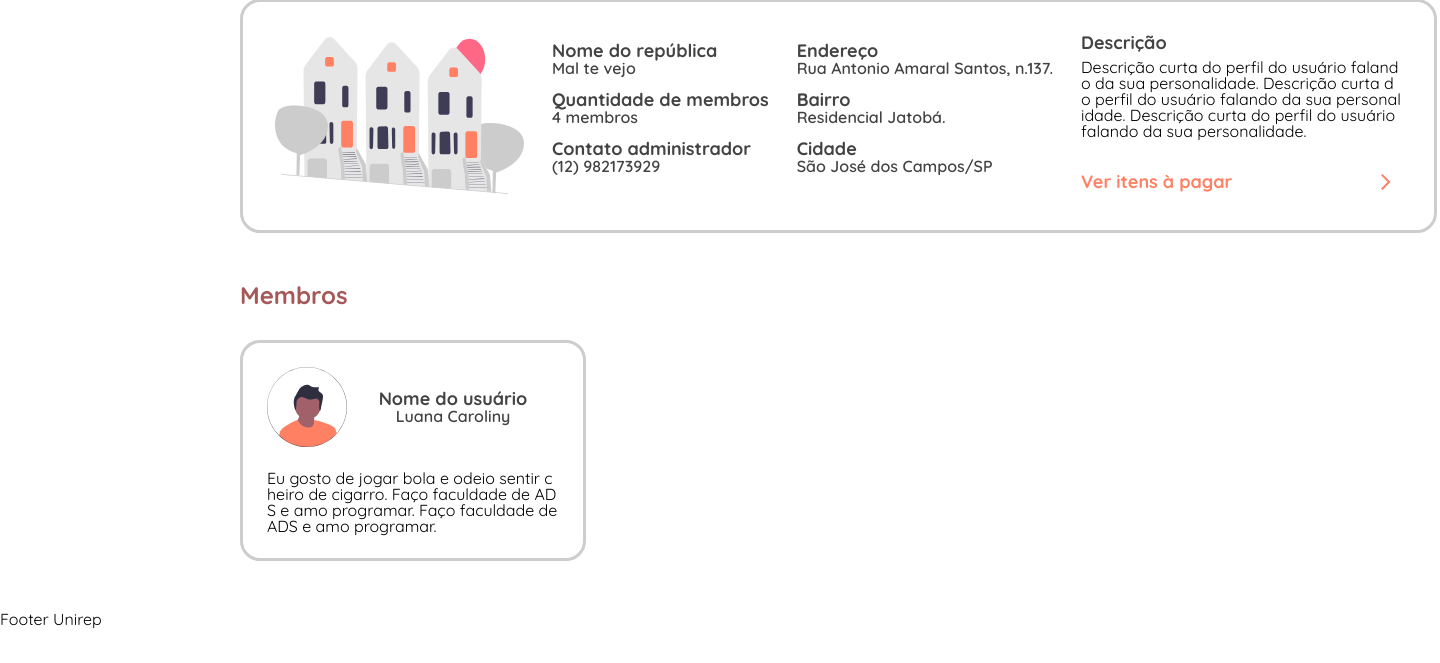
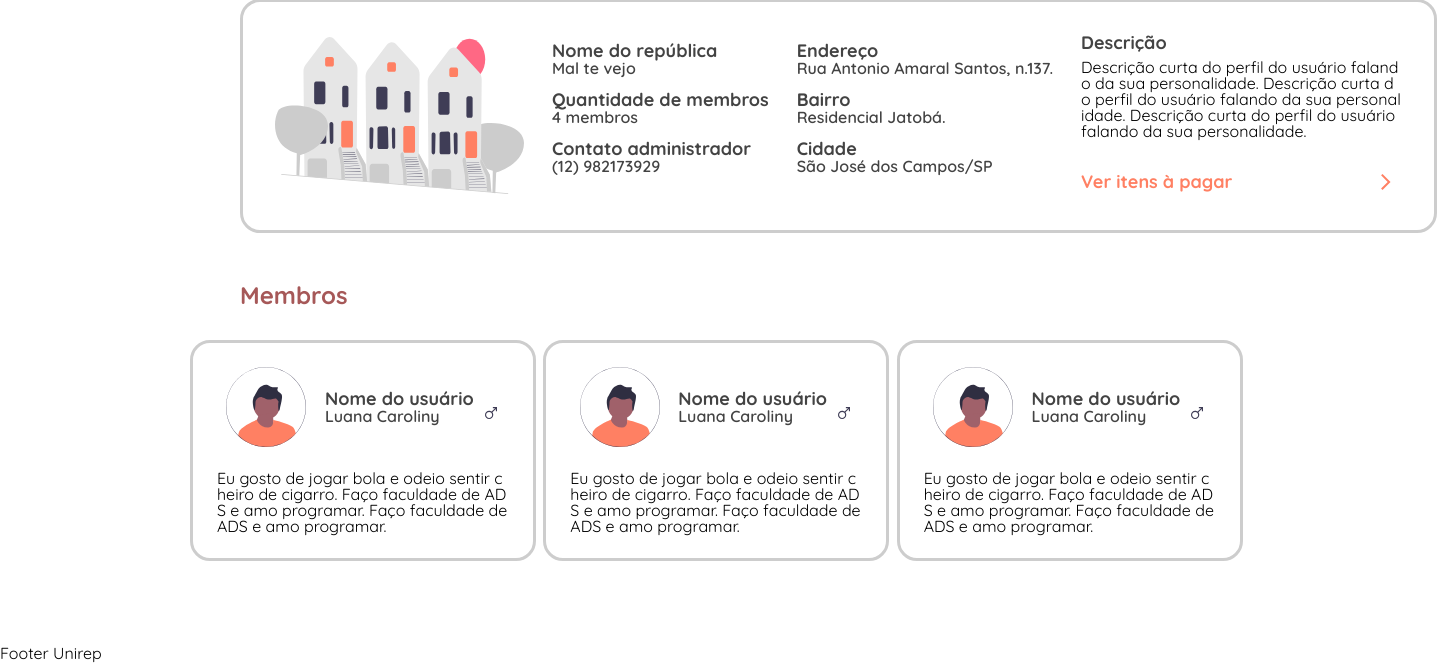
Before and after one commit to luacarol/unirep, a Django app: page /home in a window 1440 px wide. Shown: the part 738-1401 px from the top of the page. Before the commit the page ends 1367 px from the top, so only its background shows below. Run offline with Django 4.2, Linux system fonts and the light colour scheme.

Commit message:
Ajustando a página de home

```diff
--- a/unirep_app/static/css/global.css
+++ b/unirep_app/static/css/global.css
@@ -315,7 +315,7 @@ body {
     box-sizing: border-box;
 }
 
-.member-card div {
+.member-card .div-img-profile-basic-informations {
     width: 100%;
     display: flex;
     flex-direction: row;
--- a/unirep_app/static/css/home.css
+++ b/unirep_app/static/css/home.css
@@ -3,3 +3,34 @@
 .subtitle {
     color: var(--brown);
 }
+
+.section-members {
+    display: flex;
+    flex-direction: column;
+    align-items: center;
+}
+
+.section-members .subtitle-members {
+    align-self: flex-start;
+}
+
+.div-member-cards {
+    width: 66.25em;
+    display: grid;
+    grid-template-columns: 1fr 1fr 1fr;
+}
+
+.div-basic-informations-icon-gender {
+    display: flex;
+    flex-direction: row;
+    align-items: flex-end;
+    justify-content: flex-end;
+}
+
+.div-basic-informations-icon-gender .basic-informations {
+    margin-right: 0.5em;
+}
+
+.member-card .description {
+    text-align: center;
+}
--- /dev/null
+++ b/unirep_app/static/css/partials/pagination.css
@@ -0,0 +1,14 @@
+.div-pagination {
+    width: 100%;
+    position: relative;
+    top: -7em;
+    z-index: -1;
+}
+
+.div-imgs-pagination {
+    display: flex;
+    flex-direction: row;
+    align-items: center;
+    justify-content: space-between;
+    z-index: 0;
+}
--- a/unirep_app/templates/home.html
+++ b/unirep_app/templates/home.html
@@ -140,19 +140,35 @@
 
             </div>
 
-            <div class="section">
+            <div class="section section-members">
 
-                <h2 class="subtitle">Membros</h2>
+                <h2 class="subtitle subtitle-members">Membros</h2>
+
+                <div class="div-member-cards">
 
                     <div class="member-card">
 
-                    <div>
+                        <div class="div-img-profile-basic-informations">
 
                             <img src="{% static 'img/small-male-profile-picture.svg' %}" alt="Imagem do membro da república.">
+
+                            <div class="div-basic-informations-icon-gender">
 
                                 <div class="basic-informations">
                                     <label class="minor-subtitle">Nome do usuário</label>
                                     <p class="legend">Luana Caroliny</p>
+                                </div>
+
+                                <div class="tooltip-content" style="margin: 0;">
+
+                                    <a href="">
+                                        <img src="{% static 'img/gender/icon-gender-male.svg' %}" alt="Male gender icon" />
+                                    </a>
+
+                                    <span class="tooltip-text">masculino</span>
+
+                                </div>
+
                             </div>
 
                         </div>
@@ -160,6 +176,72 @@
                         <p class="commmon-text desciption">Eu gosto de jogar bola e odeio sentir cheiro de cigarro. Faço faculdade de ADS e amo programar. Faço faculdade de ADS e amo programar.</p>
 
                     </div>
+
+                    <div class="member-card">
+
+                        <div class="div-img-profile-basic-informations">
+
+                            <img src="{% static 'img/small-male-profile-picture.svg' %}" alt="Imagem do membro da república.">
+
+                            <div class="div-basic-informations-icon-gender">
+
+                                <div class="basic-informations">
+                                    <label class="minor-subtitle">Nome do usuário</label>
+                                    <p class="legend">Luana Caroliny</p>
+                                </div>
+
+                                <div class="tooltip-content" style="margin: 0;">
+
+                                    <a href="">
+                                        <img src="{% static 'img/gender/icon-gender-male.svg' %}" alt="Male gender icon" />
+                                    </a>
+
+                                    <span class="tooltip-text">masculino</span>
+
+                                </div>
+
+                            </div>
+
+                        </div>
+
+                        <p class="commmon-text desciption">Eu gosto de jogar bola e odeio sentir cheiro de cigarro. Faço faculdade de ADS e amo programar. Faço faculdade de ADS e amo programar.</p>
+
+                    </div>
+
+                    <div class="member-card">
+
+                        <div class="div-img-profile-basic-informations">
+
+                            <img src="{% static 'img/small-male-profile-picture.svg' %}" alt="Imagem do membro da república.">
+
+                            <div class="div-basic-informations-icon-gender">
+
+                                <div class="basic-informations">
+                                    <label class="minor-subtitle">Nome do usuário</label>
+                                    <p class="legend">Luana Caroliny</p>
+                                </div>
+
+                                <div class="tooltip-content" style="margin: 0;">
+
+                                    <a href="">
+                                        <img src="{% static 'img/gender/icon-gender-male.svg' %}" alt="Male gender icon" />
+                                    </a>
+
+                                    <span class="tooltip-text">masculino</span>
+
+                                </div>
+
+                            </div>
+
+                        </div>
+
+                        <p class="commmon-text desciption">Eu gosto de jogar bola e odeio sentir cheiro de cigarro. Faço faculdade de ADS e amo programar. Faço faculdade de ADS e amo programar.</p>
+
+                    </div>
+
+                </div>
+
+                {% include 'partials/pagination.html' %}
 
             </div>
 
--- /dev/null
+++ b/unirep_app/templates/partials/pagination.html
@@ -0,0 +1,11 @@
+{% load static %}
+
+<link rel="stylesheet" href="{% static 'css/partials/pagination.css' %}">
+
+<div class="div-pagination">
+    <div class="div-imgs-pagination">
+        <img src="{% static 'img/pagination/arrow-left-icon.svg' %}" alt="Icon of an arrow pointing left" />
+
+        <img src="{% static 'img/pagination/arrow-right-icon.svg' %}" alt="Icon of an arrow pointing right" />
+    </div>
+</div>
```
Also changed, not shown: unirep_app/static/css/see_items_pay.css (+2 -17 lines), unirep_app/templates/see_items_pay.html (+1 -7 lines), unirep_app/static/img/gender/icon-gender-male.svg (added). Lines whose indentation alone changed are shown as unchanged.
